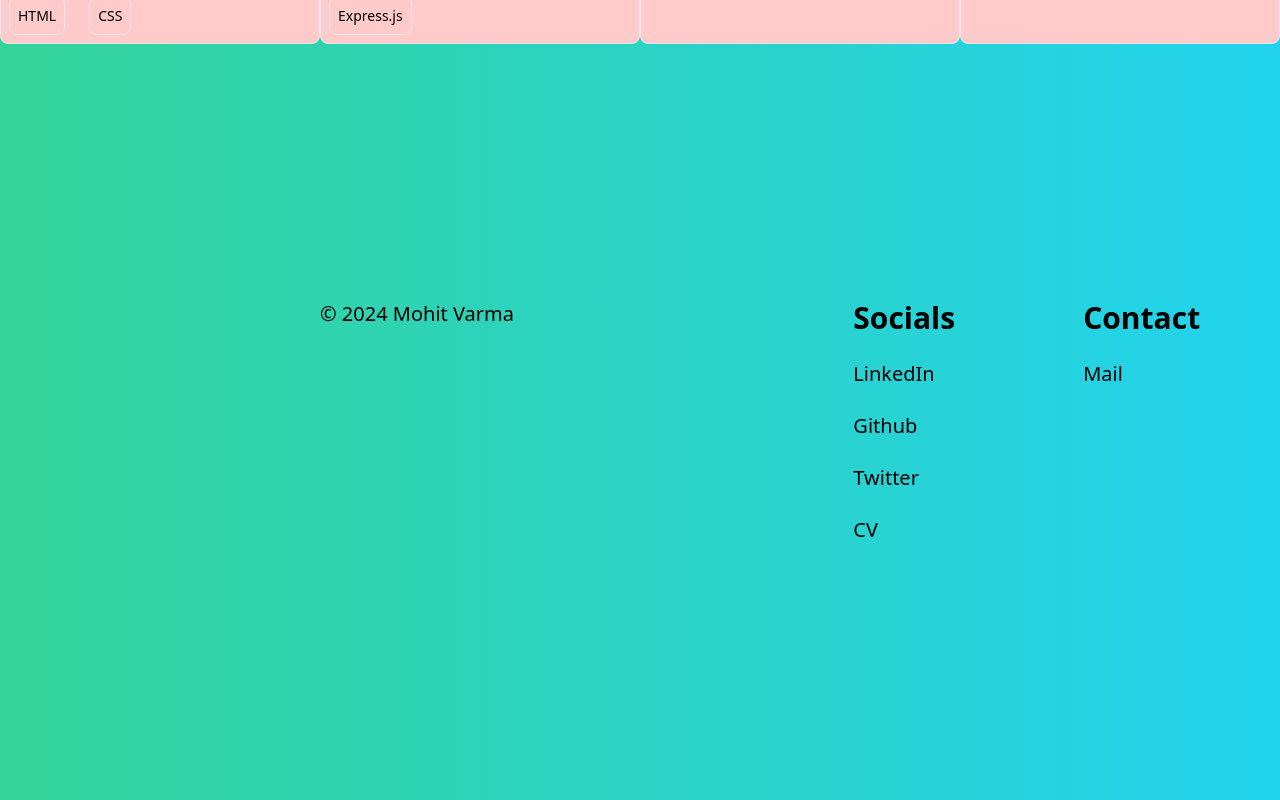
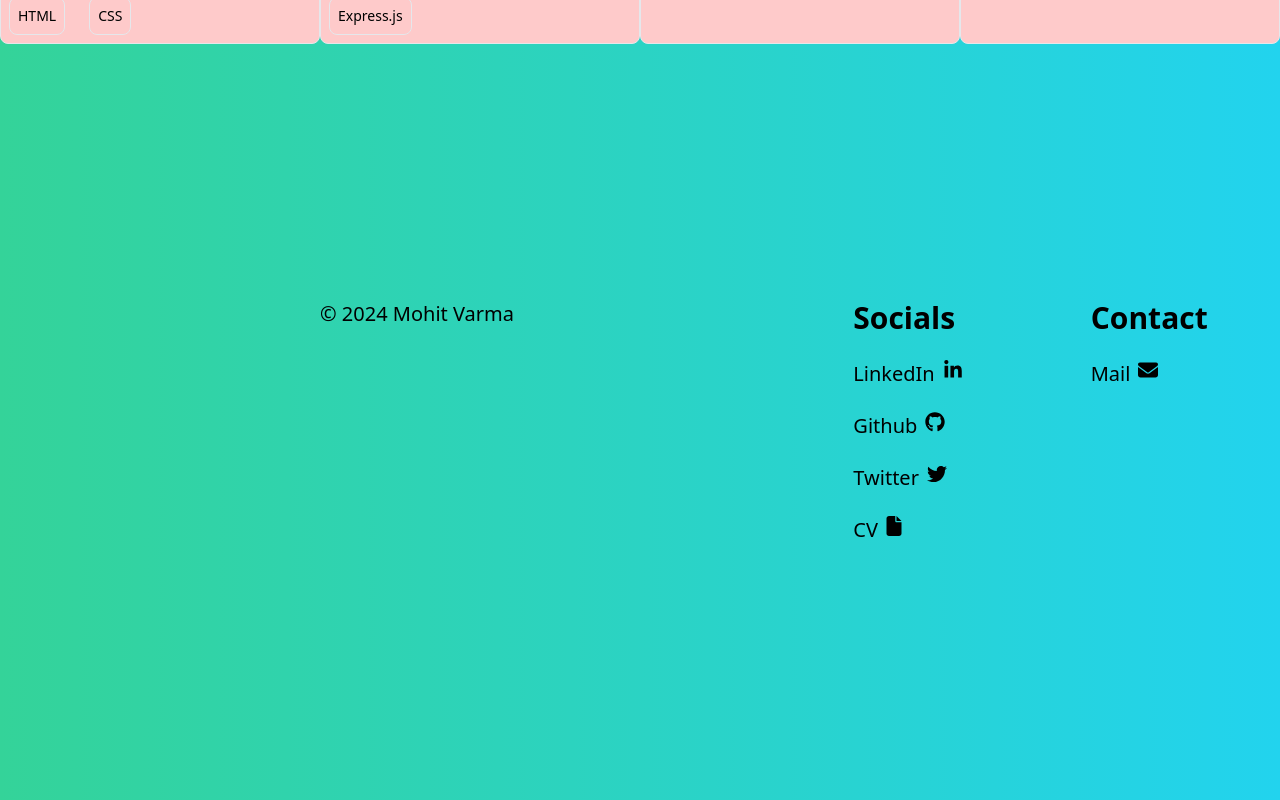
Before and after one commit to n0IQ/Portfolio, a Next.js app: page / in a window 1280 px wide. Shown: the part 972-1772 px from the top of the page. Built offline with nearby package versions, Linux system fonts and the light colour scheme.

Commit message:
Added icons to footer links and added font families

```diff
--- a/src/components/Footer.tsx
+++ b/src/components/Footer.tsx
@@ -1,7 +1,23 @@
 import React from 'react';
+import { FontAwesomeIcon } from '@fortawesome/react-fontawesome';
+import { library } from '@fortawesome/fontawesome-svg-core';
+import { fab } from '@fortawesome/free-brands-svg-icons';
+import { faFile, faEnvelope } from '@fortawesome/free-solid-svg-icons';
 import {
+  faLinkedinIn,
+  faGithub,
+  faTwitter,
+} from '@fortawesome/free-brands-svg-icons';
+
+library.add(fab, faLinkedinIn, faGithub, faTwitter, faFile, faEnvelope);
+
+import {
+  EMAIL_ADDRESS,
   FOOTER_TRADEMARK_SYMBOL,
   FOOTER_TRADEMARK_TEXT,
+  GITHUB_URL,
+  LINKEDIN_URL,
+  TWITTER_URL,
 } from '@/utils/constants';
 
 export default function Footer() {
@@ -10,7 +26,7 @@ export default function Footer() {
   return (
     <footer className="mt-64 grid grid-cols-3">
       <div className="col-span-2 ml-80">
-        <span className="text-xl">
+        <span className="text-xl font-content">
           {FOOTER_TRADEMARK_SYMBOL + currentDate + FOOTER_TRADEMARK_TEXT}
         </span>
       </div>
@@ -20,22 +36,47 @@ export default function Footer() {
             <a>Socials</a>
           </li>
           <li className="footer-social-links">
-            <a>LinkedIn</a>
+            <a href={LINKEDIN_URL} target="_blank" className="flex">
+              <span>LinkedIn</span>
+              <FontAwesomeIcon
+                icon={['fab', 'linkedin-in']}
+                className="w-5 ml-2"
+              />
+            </a>
           </li>
           <li className="footer-social-links">
-            <a>Github</a>
+            <a href={GITHUB_URL} target="_blank" className="flex">
+              <span>Github</span>
+              <FontAwesomeIcon icon={['fab', 'github']} className="w-5 ml-2" />
+            </a>
           </li>
           <li className="footer-social-links">
-            <a>Twitter</a>
+            <a href={TWITTER_URL} target="_blank" className="flex">
+              <span>Twitter</span>
+              <FontAwesomeIcon icon={['fab', 'twitter']} className="w-5 ml-2" />
+            </a>
           </li>
           <li className="footer-social-links">
-            <a>CV</a>
+            <a href="" target="_blank" className="flex">
+              <span>CV</span>
+              <FontAwesomeIcon icon={['fas', 'file']} className="w-4 ml-2" />
+            </a>
           </li>
         </ul>
         <ul className="col-span-1">
           <li className="footer-social-header">Contact</li>
           <li className="footer-social-links">
-            <a>Mail</a>
+            <a
+              href={`mailto:${EMAIL_ADDRESS}`}
+              target="_blank"
+              className="flex"
+            >
+              <span>Mail</span>
+              <FontAwesomeIcon
+                icon={['fas', 'envelope']}
+                className="w-5 ml-2"
+              />
+            </a>
           </li>
         </ul>
       </div>
--- a/tailwind.config.ts
+++ b/tailwind.config.ts
@@ -13,6 +13,11 @@ const config: Config = {
         'gradient-conic':
           'conic-gradient(from 180deg at 50% 50%, var(--tw-gradient-stops))',
       },
+      fontFamily: {
+        title: ['Playfair Display'],
+        subHeading: ['Lato'],
+        content: ['Noto Sans'],
+      },
     },
   },
   plugins: [],
```
Also changed, not shown: package.json (+9 -5 lines), 1 other file (tests, documents, lock files or other folders).
